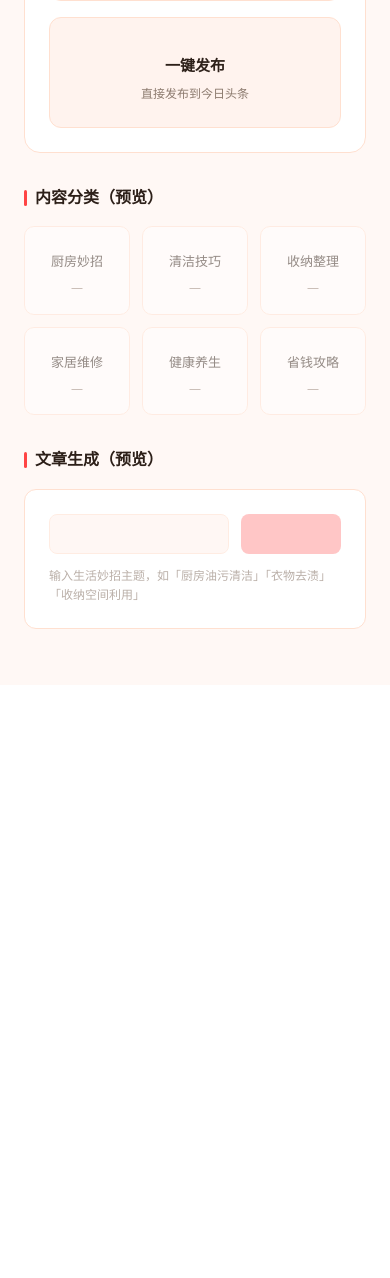
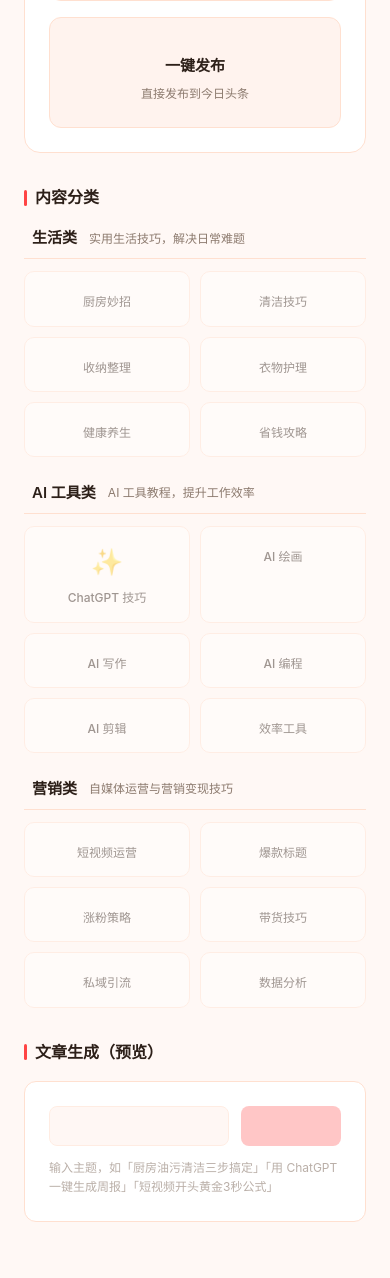
Before and after one commit to RaidKaeil01/automatic-release-system, a Flask app: page /toutiao in a window 390 px wide. Shown: the part 631-1909 px from the top of the page. Before the commit the page ends 1260 px from the top, so only its background shows below. Run offline with Flask 3, Linux system fonts and the light colour scheme.

Commit message:
feat: optimize Toutiao page with content category groups
Replace flat category list with three grouped categories:
- 生活类: 厨房妙招、清洁技巧、收纳整理、衣物护理、健康养生、省钱攻略
- AI工具类: ChatGPT技巧、AI绘画、AI写作、AI编程、AI剪辑、效率工具
- 营销类: 短视频运营、爆款标题、涨粉策略、带货技巧、私域引流、数据分析

Added category-group CSS styles with headers, icons, and responsive grid.

```diff
--- a/web/static/style.css
+++ b/web/static/style.css
@@ -1312,43 +1312,64 @@ a:hover { text-decoration: underline; }
     background: var(--tt-primary);
     border-radius: 2px;
 }
-.category-preview {
+.category-group {
+    margin-bottom: 24px;
+}
+.category-group-header {
+    display: flex;
+    align-items: center;
+    gap: 8px;
+    margin-bottom: 12px;
+    padding-bottom: 8px;
+    border-bottom: 1px solid var(--tt-border);
+}
+.category-group-icon {
+    font-size: 20px;
+}
+.category-group-title {
+    font-size: 15px;
+    font-weight: 600;
+    color: var(--tt-text);
+}
+.category-group-desc {
+    font-size: 12px;
+    color: var(--tt-text2);
+    margin-left: 4px;
+}
+.category-grid {
     display: grid;
-    grid-template-columns: repeat(auto-fill, minmax(140px, 1fr));
-    gap: 12px;
+    grid-template-columns: repeat(auto-fill, minmax(130px, 1fr));
+    gap: 10px;
 }
 .category-card {
     background: var(--tt-surface);
     border: 1px solid var(--tt-border);
     border-radius: 10px;
-    padding: 16px;
+    padding: 14px 10px;
     text-align: center;
     display: flex;
     flex-direction: column;
     align-items: center;
-    gap: 8px;
+    gap: 6px;
     transition: transform 0.2s, box-shadow 0.2s;
     cursor: pointer;
 }
 .category-card:not(.disabled):hover {
     transform: translateY(-2px);
     box-shadow: 0 4px 12px var(--shadow);
+    border-color: var(--tt-primary);
 }
 .category-card.disabled {
-    opacity: 0.5;
+    opacity: 0.45;
     cursor: not-allowed;
 }
 .category-emoji {
-    font-size: 28px;
+    font-size: 26px;
 }
 .category-name {
-    font-size: 13px;
+    font-size: 12px;
     font-weight: 500;
     color: var(--tt-text);
-}
-.category-count {
-    font-size: 11px;
-    color: var(--tt-text2);
 }
 
 /* 生成面板预览 */
--- a/web/templates/toutiao.html
+++ b/web/templates/toutiao.html
@@ -52,39 +52,112 @@
             </div>
         </div>
 
-        <!-- 预览：分类标签 -->
+        <!-- 内容分类 -->
         <div class="preview-section">
-            <h3 class="section-title">内容分类（预览）</h3>
-            <div class="category-preview">
+            <h3 class="section-title">内容分类</h3>
+
+            <!-- 生活类 -->
+            <div class="category-group">
+                <div class="category-group-header">
+                    <span class="category-group-icon"> </span>
+                    <span class="category-group-title">生活类</span>
+                    <span class="category-group-desc">实用生活技巧，解决日常难题</span>
+                </div>
+                <div class="category-grid">
                     <div class="category-card disabled">
                         <span class="category-emoji"> </span>
                         <span class="category-name">厨房妙招</span>
-                    <span class="category-count">—</span>
                     </div>
                     <div class="category-card disabled">
                         <span class="category-emoji"> </span>
                         <span class="category-name">清洁技巧</span>
-                    <span class="category-count">—</span>
                     </div>
                     <div class="category-card disabled">
                         <span class="category-emoji"> </span>
                         <span class="category-name">收纳整理</span>
-                    <span class="category-count">—</span>
                     </div>
                     <div class="category-card disabled">
                         <span class="category-emoji"> </span>
-                    <span class="category-name">家居维修</span>
-                    <span class="category-count">—</span>
+                        <span class="category-name">衣物护理</span>
                     </div>
                     <div class="category-card disabled">
                         <span class="category-emoji"> </span>
                         <span class="category-name">健康养生</span>
-                    <span class="category-count">—</span>
                     </div>
                     <div class="category-card disabled">
                         <span class="category-emoji"> </span>
                         <span class="category-name">省钱攻略</span>
-                    <span class="category-count">—</span>
+                    </div>
+                </div>
+            </div>
+
+            <!-- AI工具类 -->
+            <div class="category-group">
+                <div class="category-group-header">
+                    <span class="category-group-icon"> </span>
+                    <span class="category-group-title">AI 工具类</span>
+                    <span class="category-group-desc">AI 工具教程，提升工作效率</span>
+                </div>
+                <div class="category-grid">
+                    <div class="category-card disabled">
+                        <span class="category-emoji">✨</span>
+                        <span class="category-name">ChatGPT 技巧</span>
+                    </div>
+                    <div class="category-card disabled">
+                        <span class="category-emoji"> </span>
+                        <span class="category-name">AI 绘画</span>
+                    </div>
+                    <div class="category-card disabled">
+                        <span class="category-emoji"> </span>
+                        <span class="category-name">AI 写作</span>
+                    </div>
+                    <div class="category-card disabled">
+                        <span class="category-emoji"> </span>
+                        <span class="category-name">AI 编程</span>
+                    </div>
+                    <div class="category-card disabled">
+                        <span class="category-emoji"> </span>
+                        <span class="category-name">AI 剪辑</span>
+                    </div>
+                    <div class="category-card disabled">
+                        <span class="category-emoji"> </span>
+                        <span class="category-name">效率工具</span>
+                    </div>
+                </div>
+            </div>
+
+            <!-- 营销类 -->
+            <div class="category-group">
+                <div class="category-group-header">
+                    <span class="category-group-icon"> </span>
+                    <span class="category-group-title">营销类</span>
+                    <span class="category-group-desc">自媒体运营与营销变现技巧</span>
+                </div>
+                <div class="category-grid">
+                    <div class="category-card disabled">
+                        <span class="category-emoji"> </span>
+                        <span class="category-name">短视频运营</span>
+                    </div>
+                    <div class="category-card disabled">
+                        <span class="category-emoji"> </span>
+                        <span class="category-name">爆款标题</span>
+                    </div>
+                    <div class="category-card disabled">
+                        <span class="category-emoji"> </span>
+                        <span class="category-name">涨粉策略</span>
+                    </div>
+                    <div class="category-card disabled">
+                        <span class="category-emoji"> </span>
+                        <span class="category-name">带货技巧</span>
+                    </div>
+                    <div class="category-card disabled">
+                        <span class="category-emoji"> </span>
+                        <span class="category-name">私域引流</span>
+                    </div>
+                    <div class="category-card disabled">
+                        <span class="category-emoji"> </span>
+                        <span class="category-name">数据分析</span>
+                    </div>
                 </div>
             </div>
         </div>
@@ -98,7 +171,7 @@
                         <div class="preview-input"></div>
                         <div class="preview-btn"></div>
                     </div>
-                    <div class="preview-hint">输入生活妙招主题，如「厨房油污清洁」「衣物去渍」「收纳空间利用」</div>
+                    <div class="preview-hint">输入主题，如「厨房油污清洁三步搞定」「用 ChatGPT 一键生成周报」「短视频开头黄金3秒公式」</div>
                 </div>
             </div>
         </div>
```
Lines whose indentation alone changed are shown as unchanged.
